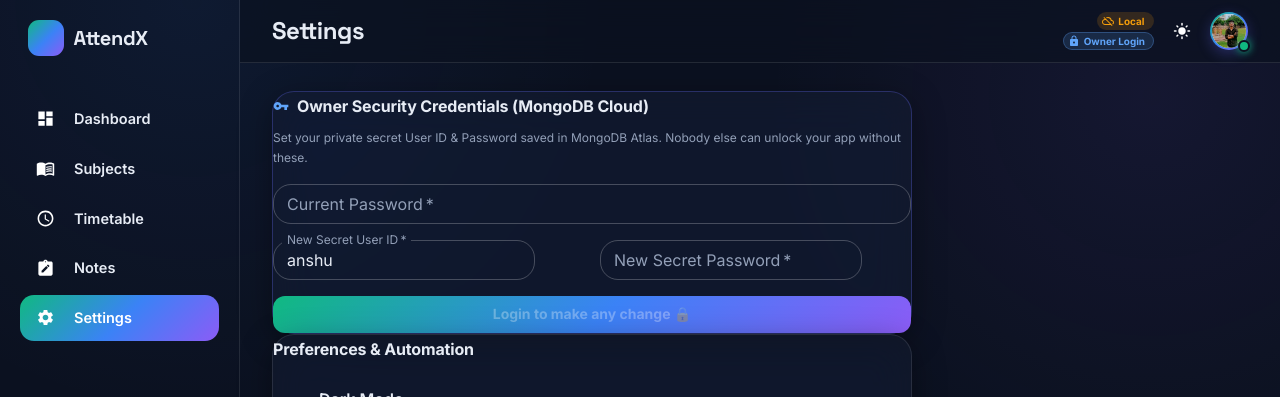
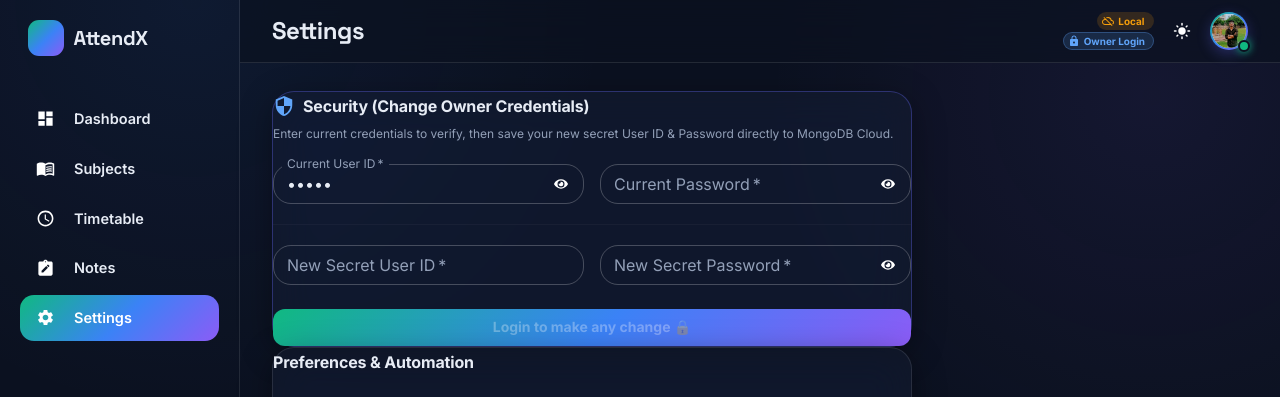
Before and after one commit to anshujaiswal3000-cloud/MY-ATTENDENCE, a React (Vite) app: page /settings in a window 1280 px wide. Shown: the top 397 px of the page. Built offline with nearby package versions, Linux system fonts and the light colour scheme; no server answers.

Commit message:
Create dedicated Security card in Settings with hidden password dots, Eye icon toggle, and Save to Cloud button

```diff
--- a/src/components/Topbar.jsx
+++ b/src/components/Topbar.jsx
@@ -2,9 +2,10 @@ import React, { useState } from 'react'
 import {
   Box, Typography, IconButton, Tooltip, Avatar, Popover,
   Chip, Dialog, DialogTitle, DialogContent, DialogActions,
-  TextField, Button, Alert
+  TextField, Button, Alert, InputAdornment
 } from '@mui/material'
 import { MdLightMode, MdDarkMode, MdLock, MdLockOpen, MdVerified, MdCloudDone, MdCloudOff } from 'react-icons/md'
+import { FaEye, FaEyeSlash } from 'react-icons/fa'
 import confetti from 'canvas-confetti'
 import { useLocation } from 'react-router-dom'
 import { useTheme } from '@mui/material/styles'
@@ -49,6 +50,7 @@ export default function Topbar() {
   const [loginOpen, setLoginOpen] = useState(false)
   const [userId, setUserId] = useState('')
   const [password, setPassword] = useState('')
+  const [showPassword, setShowPassword] = useState(false)
   const [loginError, setLoginError] = useState('')
 
   const handleLoginSubmit = (e) => {
@@ -230,7 +232,7 @@ export default function Topbar() {
           </Box>
         </Popover>
 
-        {/* Owner Login Dialog */}
+        {/* Owner Login Dialog with Eye Icon Toggle */}
         <Dialog open={loginOpen} onClose={() => setLoginOpen(false)} maxWidth="xs" fullWidth PaperProps={{ sx: { borderRadius: '22px', p: 1 } }}>
           <DialogTitle sx={{ fontWeight: 800, textAlign: 'center' }}>
             🔐 Owner Mode Login
@@ -251,12 +253,21 @@ export default function Topbar() {
               />
               <TextField
                 label="Password"
-                type="password"
+                type={showPassword ? 'text' : 'password'}
                 placeholder="Password"
                 fullWidth
                 required
                 value={password}
                 onChange={(e) => setPassword(e.target.value)}
+                InputProps={{
+                  endAdornment: (
+                    <InputAdornment position="end">
+                      <IconButton onClick={() => setShowPassword(!showPassword)} edge="end">
+                        {showPassword ? <FaEyeSlash size={16} /> : <FaEye size={16} />}
+                      </IconButton>
+                    </InputAdornment>
+                  )
+                }}
               />
             </Box>
           </DialogContent>
--- a/src/pages/Settings.jsx
+++ b/src/pages/Settings.jsx
@@ -1,6 +1,14 @@
 import React, { useRef, useState } from 'react'
-import { Box, Typography, Button, Switch, TextField, MenuItem, Grid, Divider, Alert, Slider } from '@mui/material'
-import { MdLightMode, MdDarkMode, MdFileDownload, MdFileUpload, MdRestartAlt, MdBackup, MdSettingsBackupRestore, MdLock, MdVpnKey, MdVibration, MdAutoAwesome } from 'react-icons/md'
+import {
+  Box, Typography, Button, Switch, TextField, MenuItem, Grid,
+  Divider, Alert, Slider, InputAdornment, IconButton
+} from '@mui/material'
+import {
+  MdLightMode, MdDarkMode, MdFileDownload, MdFileUpload,
+  MdRestartAlt, MdBackup, MdSettingsBackupRestore, MdLock,
+  MdVpnKey, MdVibration, MdAutoAwesome, MdSecurity
+} from 'react-icons/md'
+import { FaEye, FaEyeSlash } from 'react-icons/fa'
 import GlassCard from '../components/GlassCard'
 import ConfirmDialog from '../components/ConfirmDialog'
 import { useThemeMode } from '../context/ThemeContext'
@@ -27,10 +35,17 @@ export default function Settings() {
   const [confirmReset, setConfirmReset] = useState(false)
   const [confirmRestore, setConfirmRestore] = useState(false)
 
-  // Security Credentials form
+  // Security Credentials form state
+  const [oldUserId, setOldUserId] = useState('anshu')
   const [oldPassword, setOldPassword] = useState('')
-  const [newUserId, setNewUserId] = useState('anshu')
+  const [newUserId, setNewUserId] = useState('')
   const [newPassword, setNewPassword] = useState('')
+
+  // Show/Hide password toggles
+  const [showOldUser, setShowOldUser] = useState(false)
+  const [showOldPass, setShowOldPass] = useState(false)
+  const [showNewPass, setShowNewPass] = useState(false)
+
   const [secMsg, setSecMsg] = useState('')
   const [secErr, setSecErr] = useState('')
 
@@ -65,11 +80,11 @@ export default function Settings() {
       const res = await fetch('/api/auth/change-credentials', {
         method: 'POST',
         headers: { 'Content-Type': 'application/json' },
-        body: JSON.stringify({ oldPassword, newUserId, newPassword })
+        body: JSON.stringify({ oldUserId, oldPassword, newUserId, newPassword })
       })
       const json = await res.json()
       if (json.success) {
-        setSecMsg('Private User ID & Password updated in MongoDB Atlas 🔒')
+        setSecMsg('Private User ID & Password updated in MongoDB Atlas Cloud 🔒')
         setOldPassword('')
         setNewPassword('')
       } else {
@@ -82,58 +97,109 @@ export default function Settings() {
 
   return (
     <Box sx={{ maxWidth: 640, pb: 4 }}>
-      {/* ── Owner Credentials Security Card ── */}
-      <GlassCard sx={{ p: 3, mb: 3, border: '1px solid rgba(99,102,241,.3)' }}>
-        <Typography variant="subtitle1" sx={{ fontWeight: 800, mb: 1, display: 'flex', alignItems: 'center', gap: 1 }}>
-          <MdVpnKey color="#60a5fa" /> Owner Security Credentials (MongoDB Cloud)
+
+      {/* 🛡️ Dedicated Security Card 🛡️ */}
+      <GlassCard sx={{ p: 3, mb: 3, border: '1px solid rgba(99,102,241,.35)' }}>
+        <Typography variant="subtitle1" sx={{ fontWeight: 800, mb: .5, display: 'flex', alignItems: 'center', gap: 1 }}>
+          <MdSecurity color="#60a5fa" size={22} /> Security (Change Owner Credentials)
         </Typography>
-        <Typography variant="caption" color="text.secondary" sx={{ display: 'block', mb: 2 }}>
-          Set your private secret User ID & Password saved in MongoDB Atlas. Nobody else can unlock your app without these.
+        <Typography variant="caption" color="text.secondary" sx={{ display: 'block', mb: 2.5 }}>
+          Enter current credentials to verify, then save your new secret User ID & Password directly to MongoDB Cloud.
         </Typography>
 
         {secMsg && <Alert severity="success" sx={{ mb: 2, borderRadius: '12px' }}>{secMsg}</Alert>}
         {secErr && <Alert severity="error" sx={{ mb: 2, borderRadius: '12px' }}>{secErr}</Alert>}
 
         <Box component="form" onSubmit={handleChangeCredentials} sx={{ display: 'flex', flexDirection: 'column', gap: 2 }}>
+
+          <Grid container spacing={2}>
+            <Grid item xs={6}>
+              <TextField
+                label="Current User ID"
+                type={showOldUser ? 'text' : 'password'}
+                size="small"
+                fullWidth
+                required
+                value={oldUserId}
+                onChange={(e) => setOldUserId(e.target.value)}
+                InputProps={{
+                  endAdornment: (
+                    <InputAdornment position="end">
+                      <IconButton onClick={() => setShowOldUser(!showOldUser)} edge="end" size="small">
+                        {showOldUser ? <FaEyeSlash size={14} /> : <FaEye size={14} />}
+                      </IconButton>
+                    </InputAdornment>
+                  )
+                }}
+              />
+            </Grid>
+            <Grid item xs={6}>
               <TextField
                 label="Current Password"
-            type="password"
+                type={showOldPass ? 'text' : 'password'}
                 size="small"
+                fullWidth
                 required
                 value={oldPassword}
                 onChange={(e) => setOldPassword(e.target.value)}
                 placeholder="123456"
+                InputProps={{
+                  endAdornment: (
+                    <InputAdornment position="end">
+                      <IconButton onClick={() => setShowOldPass(!showOldPass)} edge="end" size="small">
+                        {showOldPass ? <FaEyeSlash size={14} /> : <FaEye size={14} />}
+                      </IconButton>
+                    </InputAdornment>
+                  )
+                }}
               />
+            </Grid>
+          </Grid>
+
+          <Divider sx={{ my: .5, opacity: .3 }} />
+
           <Grid container spacing={2}>
             <Grid item xs={6}>
               <TextField
                 label="New Secret User ID"
                 size="small"
+                fullWidth
                 required
                 value={newUserId}
                 onChange={(e) => setNewUserId(e.target.value)}
-                placeholder="anshu"
+                placeholder="anshu_owner"
               />
             </Grid>
             <Grid item xs={6}>
               <TextField
                 label="New Secret Password"
-                type="password"
+                type={showNewPass ? 'text' : 'password'}
                 size="small"
+                fullWidth
                 required
                 value={newPassword}
                 onChange={(e) => setNewPassword(e.target.value)}
-                placeholder="Enter new password"
+                placeholder="New password"
+                InputProps={{
+                  endAdornment: (
+                    <InputAdornment position="end">
+                      <IconButton onClick={() => setShowNewPass(!showNewPass)} edge="end" size="small">
+                        {showNewPass ? <FaEyeSlash size={14} /> : <FaEye size={14} />}
+                      </IconButton>
+                    </InputAdornment>
+                  )
+                }}
               />
             </Grid>
           </Grid>
+
           <Button
             type="submit"
             variant="contained"
             disabled={!isUnlocked}
-            sx={{ background: 'var(--aurora)', borderRadius: '12px', textTransform: 'none', fontWeight: 700 }}
+            sx={{ background: 'var(--aurora)', borderRadius: '12px', textTransform: 'none', fontWeight: 700, mt: 1 }}
           >
-            {isUnlocked ? 'Save Secret Credentials to MongoDB' : 'Login to make any change 🔒'}
+            {isUnlocked ? 'Save to Cloud ☁️' : 'Login to make any change 🔒'}
           </Button>
         </Box>
       </GlassCard>
```
Also changed, not shown: 1 other file (tests, documents, lock files or other folders). Lines whose indentation alone changed are shown as unchanged.
